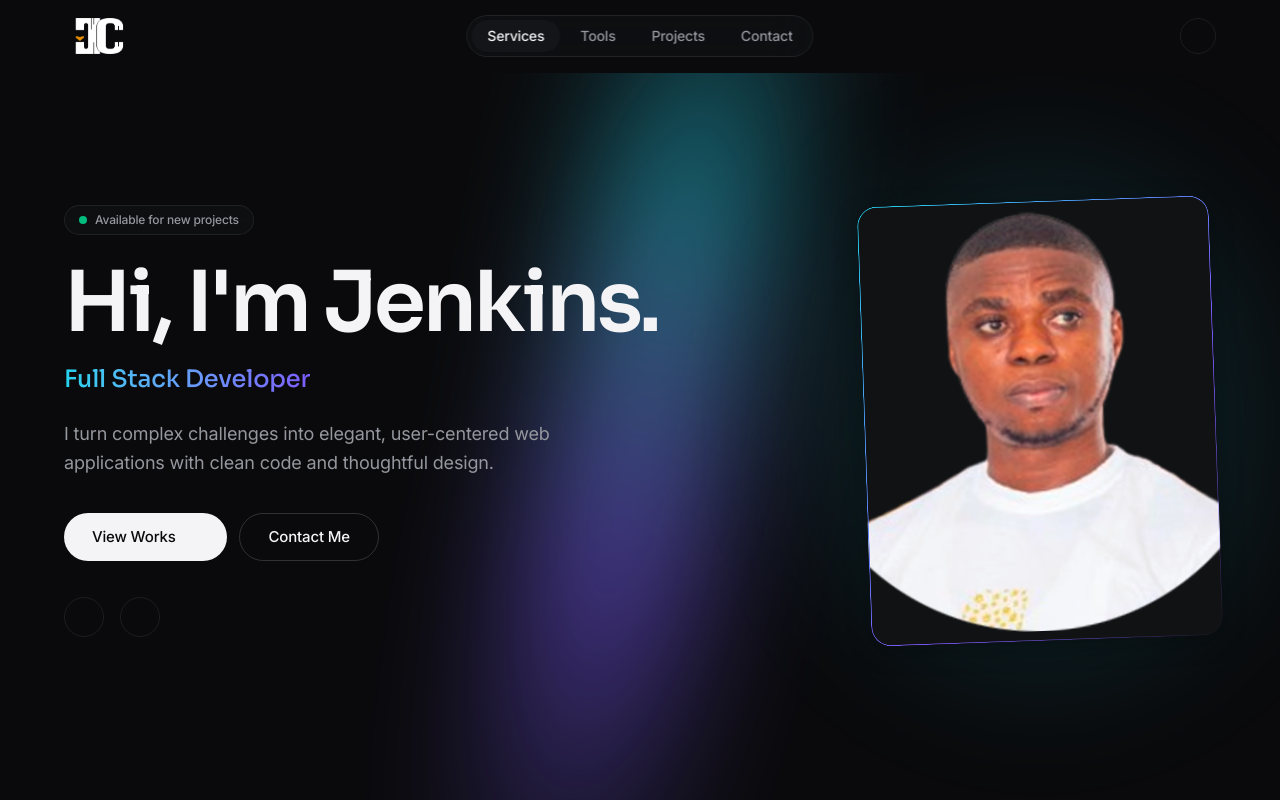
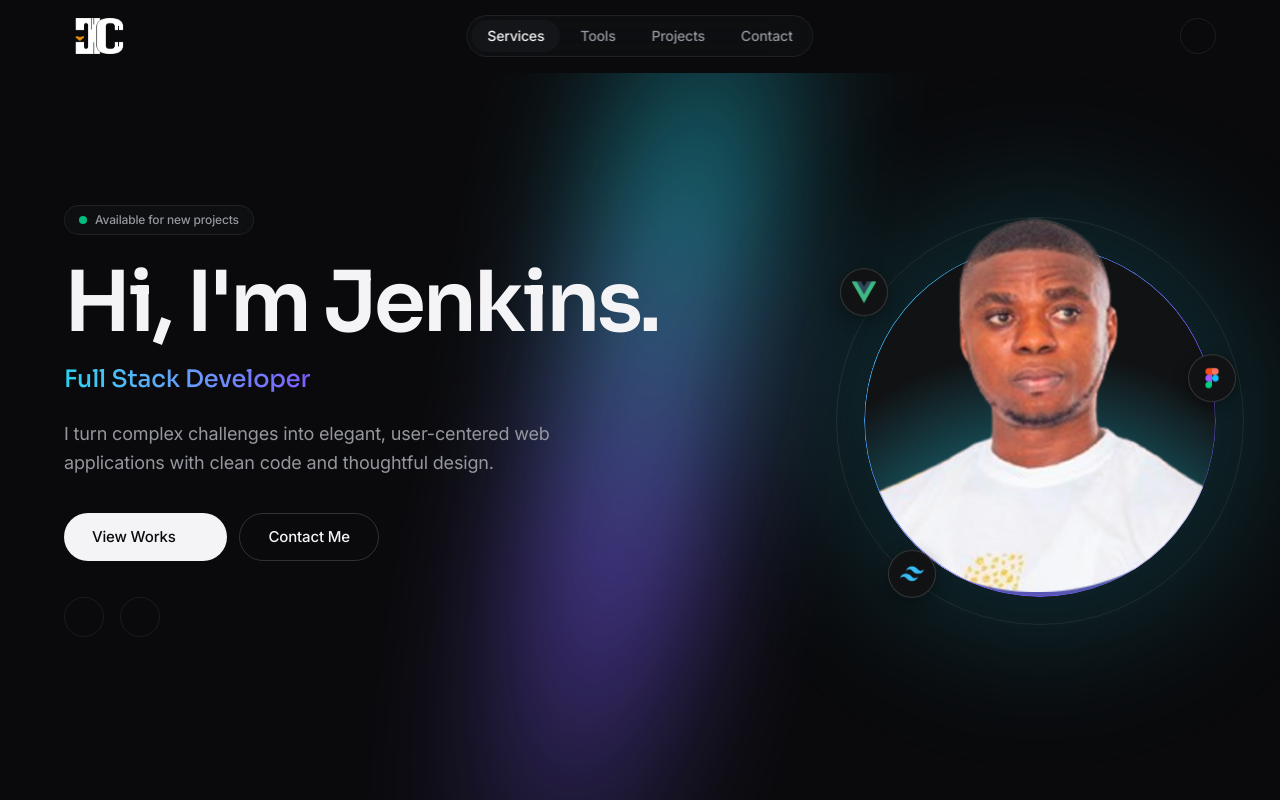
Before and after one commit to jchinwor/jcportfolio, a Vue app: page / in a window 1280 px wide. Shown: the top 800 px of the page. Built offline with nearby package versions, Linux system fonts and the light colour scheme; some icons are missing.

Commit message:
Rework hero portrait as an aurora orb with floating tool chips
Co-Authored-By: Claude Fable 5.1 <noreply@anthropic.com>

```diff
--- a/src/components/HeroSection.vue
+++ b/src/components/HeroSection.vue
@@ -59,20 +59,49 @@
         </div>
       </div>
 
-      <!-- Portrait in a framed, slightly tilted card with an aurora stroke -->
-      <div class="flex justify-center lg:col-span-5 lg:justify-end">
-        <div class="relative w-64 sm:w-72 lg:w-80 xl:w-[22rem]">
-          <div class="absolute -inset-10 rounded-full bg-accent/15 blur-3xl dark:bg-accent/10" aria-hidden="true"></div>
-          <div
-            class="gradient-stroke relative aspect-[4/5] -rotate-2 overflow-hidden rounded-[20px] bg-card shadow-[0_6px_25px_rgba(0,0,0,0.25)]
-                   transition-transform duration-500 ease-out hover:rotate-0"
-          >
+      <!-- Portrait rising out of an aurora orb. The cutout's rounded bottom edge sits inside the disc,
+           the head breaks above the rim, and a few tool chips float around it. -->
+      <div class="flex justify-center pt-10 lg:col-span-5 lg:justify-end lg:pt-0">
+        <div class="portrait relative w-64 sm:w-72 lg:w-80 xl:w-[22rem]">
+          <!-- Glow -->
+          <div class="absolute -inset-12 rounded-full bg-accent/20 blur-3xl dark:bg-accent/15" aria-hidden="true"></div>
+
+          <!-- Outer hairline ring -->
+          <div class="absolute -inset-5 rounded-full border border-edge sm:-inset-7" aria-hidden="true"></div>
+
+          <!-- Disc: dark card with an aurora stroke, violet pooling at the base -->
+          <div class="gradient-stroke relative aspect-square overflow-hidden rounded-full bg-card">
+            <div
+              class="absolute inset-0 rounded-full"
+              style="background: radial-gradient(circle at 50% 115%, color-mix(in oklab, var(--accent-2) 85%, transparent), color-mix(in oklab, var(--accent) 35%, transparent) 42%, transparent 68%)"
+              aria-hidden="true"
+            ></div>
+            <!-- Body: clipped to the disc -->
             <img
               src="@/assets/jenkinsv5.png"
               alt="Portrait of Jenkins Chinwor"
               fetchpriority="high"
-              class="h-full w-full object-cover object-top"
+              class="portrait-img absolute inset-x-0 bottom-0 w-full"
             />
+          </div>
+
+          <!-- Head: the same image, unclipped, showing only its upper part so it rises above the rim -->
+          <img
+            src="@/assets/jenkinsv5.png"
+            alt=""
+            aria-hidden="true"
+            class="portrait-img portrait-head pointer-events-none absolute inset-x-0 bottom-0 w-full"
+          />
+
+          <!-- Floating tool chips -->
+          <div class="chip absolute -left-3 top-6 sm:-left-6" style="--delay: 0s">
+            <img src="/logos/vuejs.png" alt="Vue.js" class="h-6 w-6 object-contain" />
+          </div>
+          <div class="chip absolute -right-2 top-1/3 sm:-right-5" style="--delay: -2s">
+            <img src="/logos/figma.png" alt="Figma" class="h-6 w-6 object-contain" />
+          </div>
+          <div class="chip absolute -bottom-1 left-8 sm:left-6" style="--delay: -4s">
+            <img src="/logos/tailwindcss.png" alt="Tailwind CSS" class="h-6 w-6 object-contain" />
           </div>
         </div>
       </div>
@@ -110,6 +139,40 @@ const scrollToProjects = () => {
 </script>
 
 <style scoped>
+/* The cutout is 415x430 with a circular bottom edge. Scaled slightly wider than the disc and
+   nudged down, its arc sits just inside the rim while the head clears the top. */
+.portrait-img {
+  width: 104%;
+  left: -2%;
+  bottom: -1%;
+  max-width: none;
+}
+/* Only the upper part of the duplicate is painted, so it never reaches the disc's clipped edge. */
+.portrait-head {
+  clip-path: inset(0 0 52% 0);
+}
+
+.chip {
+  display: inline-flex;
+  align-items: center;
+  justify-content: center;
+  width: 3rem;
+  height: 3rem;
+  border-radius: 9999px;
+  background: var(--card);
+  border: 1px solid var(--edge-strong);
+  box-shadow: 0 4px 16px rgba(0, 0, 0, 0.35);
+  animation: chip-float 6s ease-in-out infinite;
+  animation-delay: var(--delay, 0s);
+}
+@keyframes chip-float {
+  0%, 100% { transform: translateY(0); }
+  50% { transform: translateY(-8px); }
+}
+@media (prefers-reduced-motion: reduce) {
+  .chip { animation: none; }
+}
+
 @keyframes blink {
   0%, 100% { opacity: 1; }
   50% { opacity: 0; }
```
